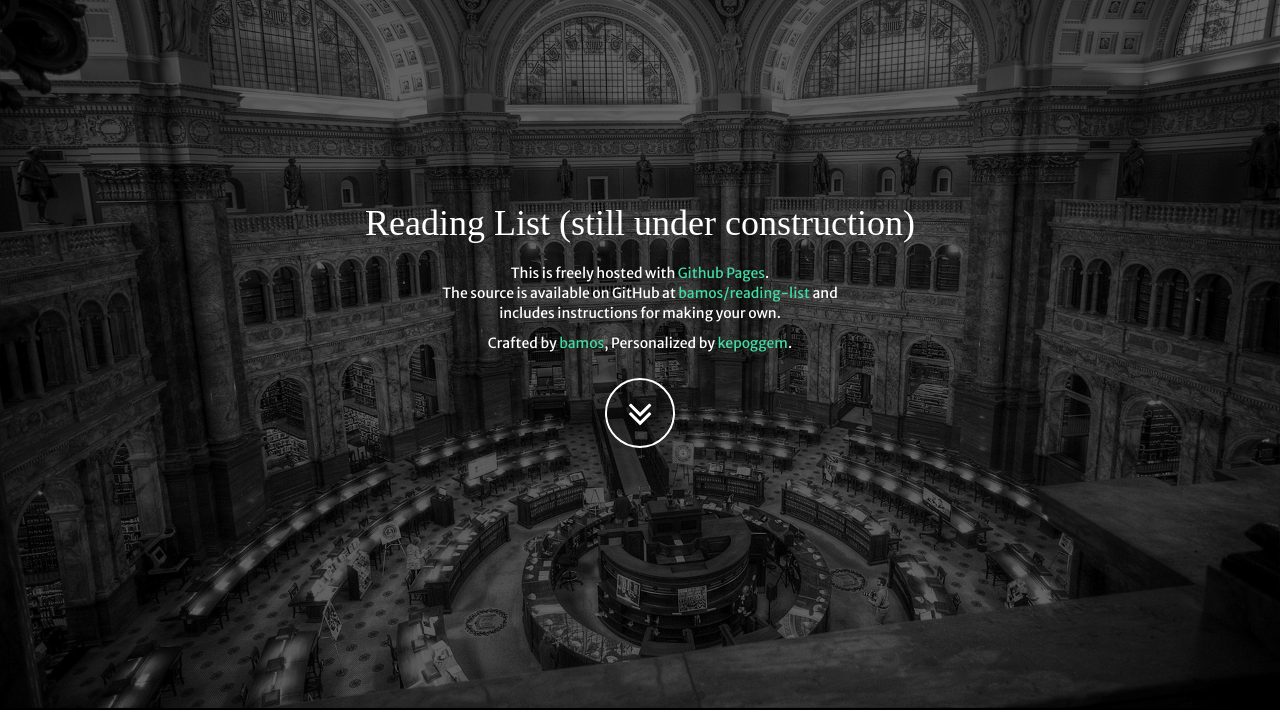
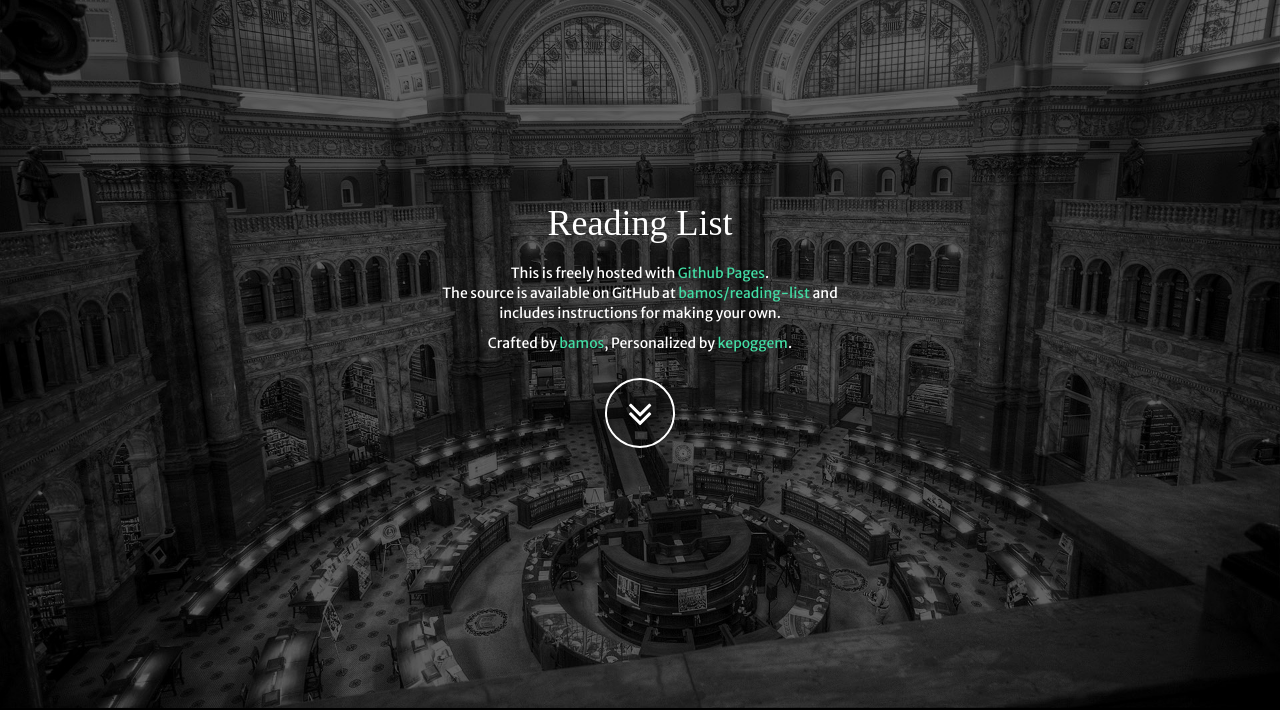
Before and after one commit to kepoggem/kepoggem.github.io, a website: page index.html in a window 1280 px wide. Shown: the part 92-802 px from the top of the page. Drawn offline with Linux system fonts and the light colour scheme; a script that the page names is missing.

Commit message:
fix typo

```diff
--- a/data/finished.yaml
+++ b/data/finished.yaml
@@ -46,7 +46,7 @@
     - page: 42
       content: |
         [...] bottlers try to unhook by pushing emotions to the side and getting on with things.
-        - page: 46
+      - page: 46
       content: |
         [...] brooders stew in their misery, endlessly stirring the pot around, and around, and around. Brooders can't let go, and they struggle
         to compartmentalize as they obsess over a hurt, perceived failure, shortcoming or anxiety.
--- a/index.html
+++ b/index.html
@@ -62,7 +62,7 @@
         <div class="container">
           <div class="row">
             <div class="col-md-8 col-md-offset-2">
-              <h1>Reading List (still under construction)</h1>
+              <h1>Reading List</h1>
               <br>
               <p>
                 This is freely hosted with
```
